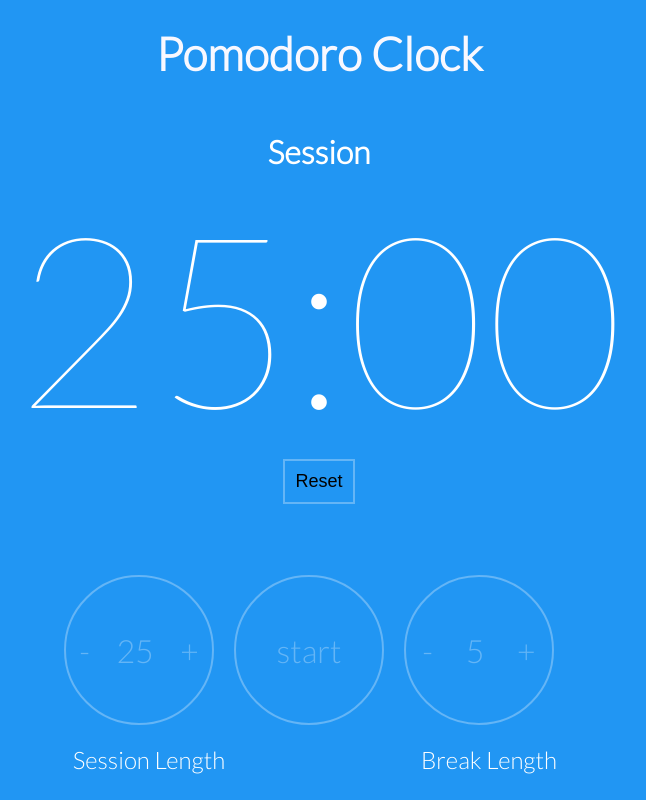
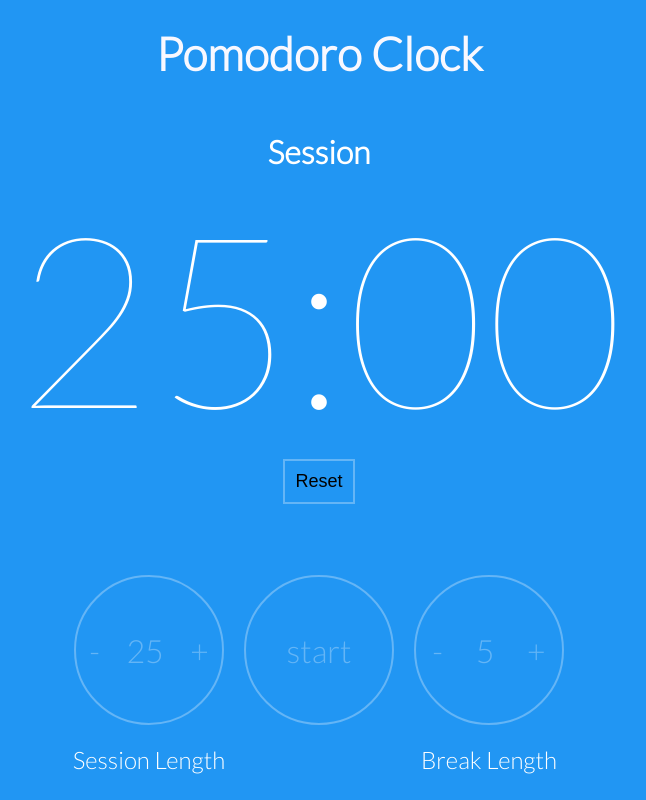
Before and after one commit to muzhaqi16/pomodoro-clock, a React (Create React App) app: page / in a window 1280 px wide. Shown: the whole page, without its empty margins (321-967 px from the left). Built offline with nearby package versions, Linux system fonts and the light colour scheme.

Commit message:
Remove highlightning for buttons and timer and add margin on both sides

```diff
--- a/src/components/DisplayTimer.css
+++ b/src/components/DisplayTimer.css
@@ -1,6 +1,7 @@
 .timer {
   font-size: 15rem;
   font-weight: 100;
+  user-select: none;
 }
 .timer-display {
   display: flex;
--- a/src/components/TimeButton.css
+++ b/src/components/TimeButton.css
@@ -14,7 +14,7 @@
   align-items: center;
   border: 2px solid #64b5f6;
   cursor: pointer;
-  margin-right: 20px;
+  margin: 0 10px;
   transition: all 0.2s ease-in-out;
 }
 
@@ -26,6 +26,7 @@
 
 .box {
   font-size: 2rem;
+  user-select: none;
 }
 
 .label {
```
